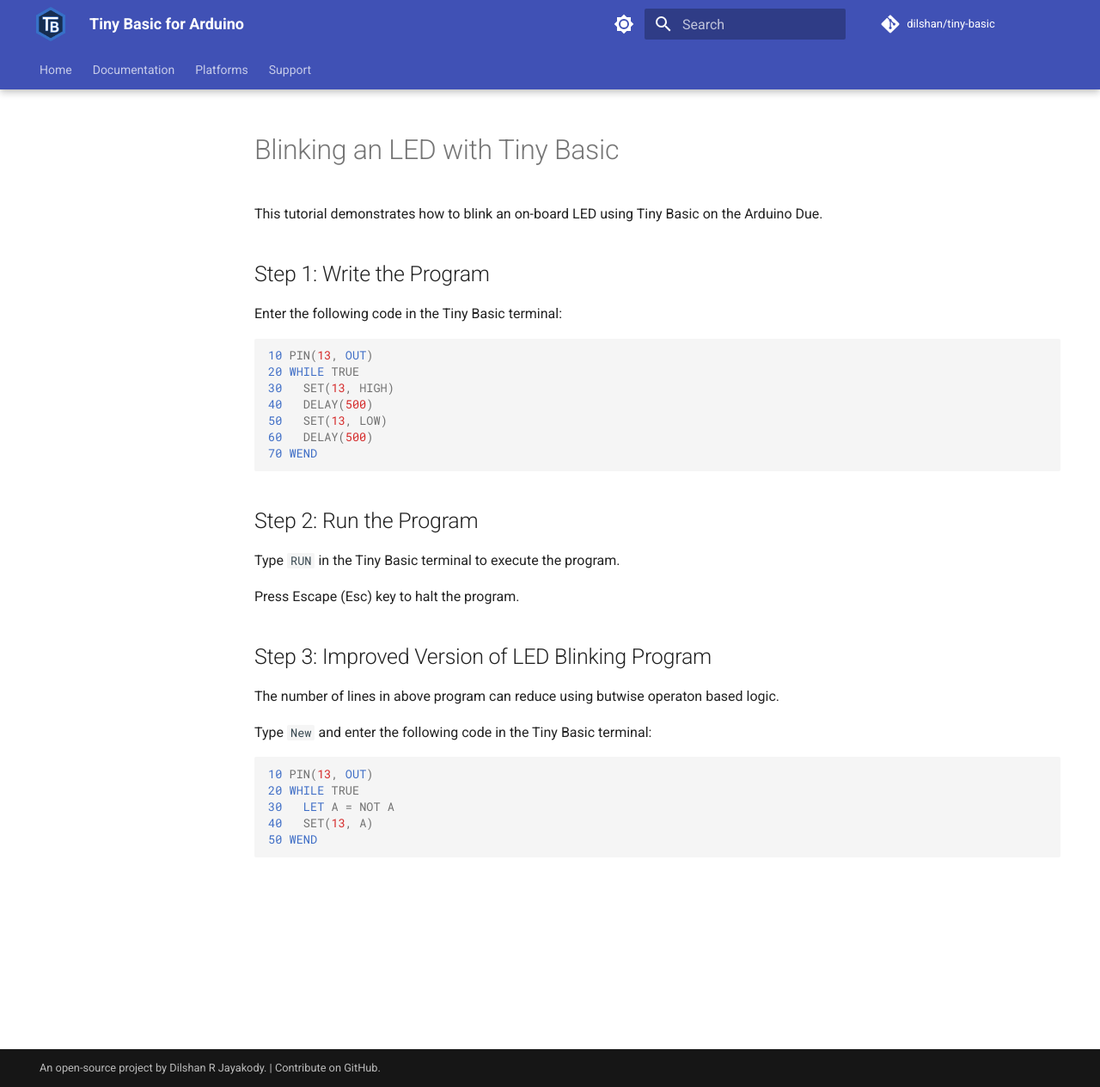
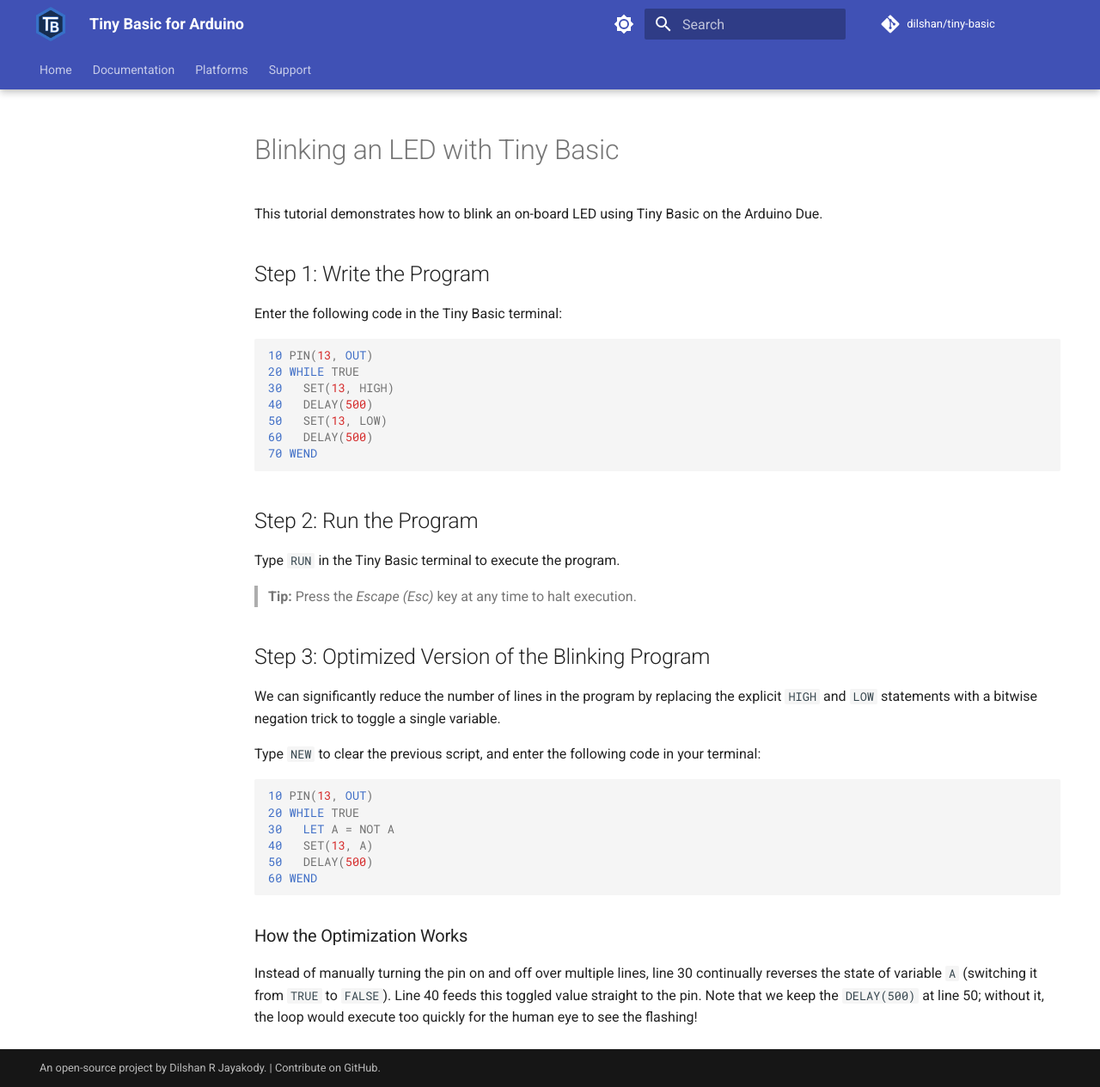
Before and after one commit to dilshan/tiny-basic, an MkDocs documentation site: the page built from docs/guide/led-blink.md, in a window 1280 px wide and 1264 px high. Shown: the whole window at 86% size. Built offline with MkDocs 1.6.1 and Material for MkDocs 9.7.7, drawn with Linux system fonts in a browser that asks for light colours; comment, search, counter and statistics services are not loaded.

Commit message:
Update content of led-blinking tutorial.

````diff
--- a/docs/guide/led-blink.md
+++ b/docs/guide/led-blink.md
@@ -14,24 +14,31 @@ Enter the following code in the Tiny Basic terminal:
 50   SET(13, LOW)
 60   DELAY(500)
 70 WEND
+
 ```
 
 ## Step 2: Run the Program
 
 Type `RUN` in the Tiny Basic terminal to execute the program.
 
-Press Escape (Esc) key to halt the program.
+> **Tip:** Press the *Escape (Esc)* key at any time to halt execution.
 
-## Step 3: Improved Version of LED Blinking Program
+## Step 3: Optimized Version of the Blinking Program
 
-The number of lines in above program can reduce using butwise operaton based logic.
+We can significantly reduce the number of lines in the program by replacing the explicit `HIGH` and `LOW` statements with a bitwise negation trick to toggle a single variable.
 
-Type `New` and enter the following code in the Tiny Basic terminal:
+Type `NEW` to clear the previous script, and enter the following code in your terminal:
 
 ```basic
 10 PIN(13, OUT)
 20 WHILE TRUE
 30   LET A = NOT A
 40   SET(13, A)
-50 WEND
+50   DELAY(500)
+60 WEND
+
 ```
+
+### How the Optimization Works
+
+Instead of manually turning the pin on and off over multiple lines, line 30 continually reverses the state of variable `A` (switching it from `TRUE` to `FALSE`). Line 40 feeds this toggled value straight to the pin. Note that we keep the `DELAY(500)` at line 50; without it, the loop would execute too quickly for the human eye to see the flashing!
````
